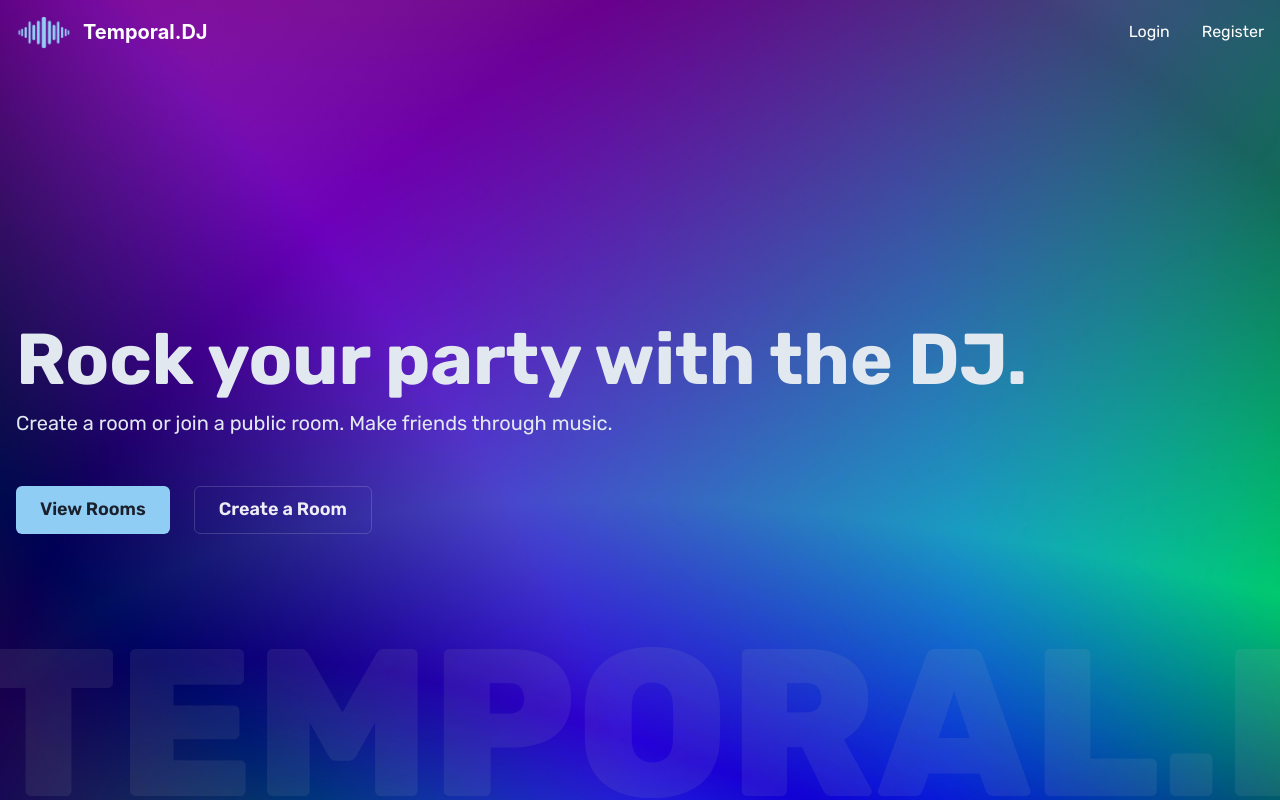
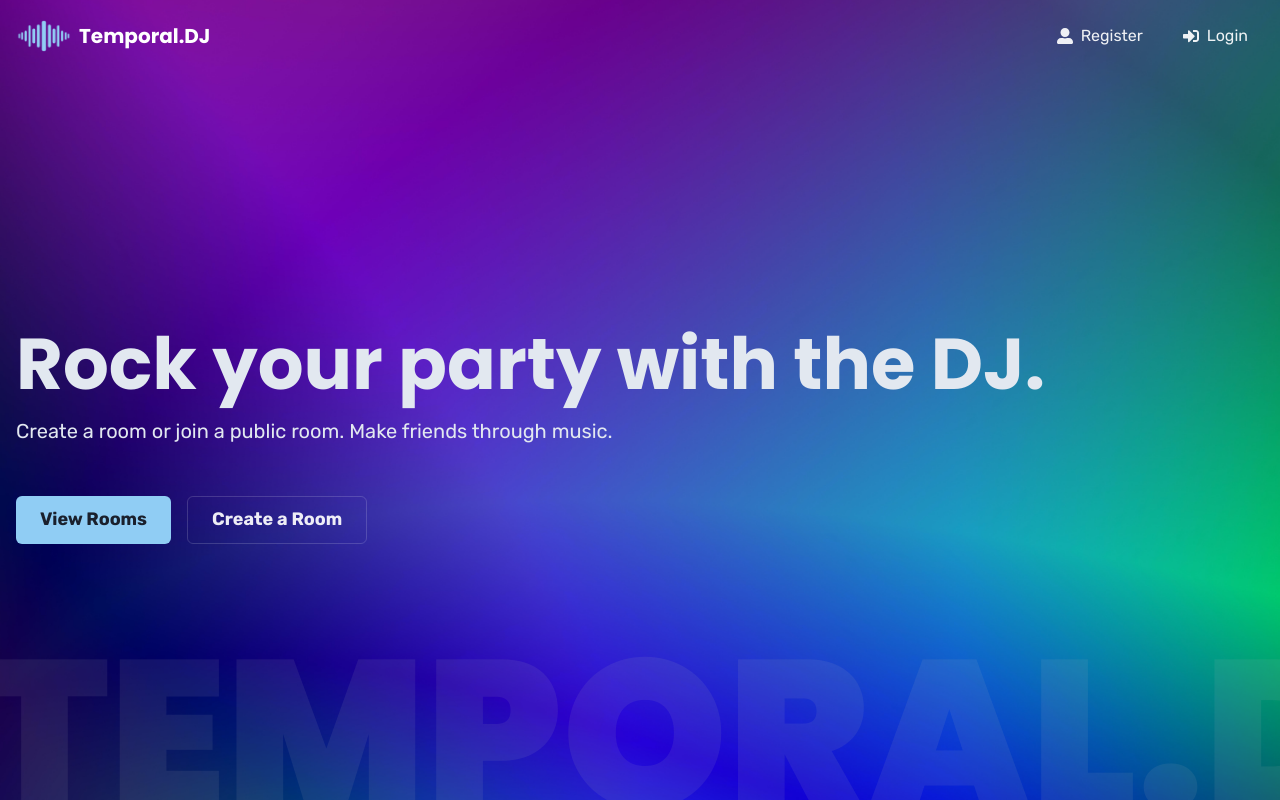
Before and after one commit to thedevyansh/groowe, a React (Create React App) app in the folder frontend/: page / in a window 1280 px wide. Built offline with nearby package versions, Linux system fonts and the light colour scheme; no server answers.

Commit message:
Tweak UI

```diff
--- a/frontend/package.json
+++ b/frontend/package.json
@@ -8,6 +8,7 @@
     "@chakra-ui/react": "^1.6.0",
     "@emotion/react": "^11.1.5",
     "@emotion/styled": "^11.3.0",
+    "@fontsource/poppins": "^4.5.0",
     "@fontsource/rubik": "^4.5.0",
     "@reduxjs/toolkit": "^1.5.1",
     "@testing-library/jest-dom": "^5.16.1",
--- a/frontend/src/components/ChatBox/index.js
+++ b/frontend/src/components/ChatBox/index.js
@@ -45,7 +45,7 @@ function ChatBox() {
     reset,
   } = useForm();
   const [messages, setMessages] = useState(initMessages);
-  const [isOpen, setIsOpen] = useState(false);
+  const [isOpen, setIsOpen] = useState(true);
   const toast = useToast();
 
   useEffect(() => {
--- a/frontend/src/components/Header/sections/LeftMenu.js
+++ b/frontend/src/components/Header/sections/LeftMenu.js
@@ -1,16 +1,13 @@
 import React from 'react';
-import { Heading, Flex, Image, theme as base } from '@chakra-ui/react';
+import { Heading, Flex, Image } from '@chakra-ui/react';
 import { Link } from 'react-router-dom';
 import logo from './temporalDjLogo.png';
 
 function LeftMenu() {
   return (
     <Flex align='center'>
-      <Image src={logo} alt='Temporal.DJ Logo' w='55px' mr={3} />
-      <Heading
-        as='h1'
-        size='md'
-        style={{ fontFamily: `${base.fonts?.heading}` }}>
+      <Image src={logo} alt='Temporal.DJ Logo' w='55px' mr={2} />
+      <Heading as='h1' size='md'>
         <Link to='/'>Temporal.DJ</Link>
       </Heading>
     </Flex>
--- a/frontend/src/components/Header/sections/UserIcon.js
+++ b/frontend/src/components/Header/sections/UserIcon.js
@@ -1,6 +1,7 @@
 import React from 'react';
-import { Avatar, MenuButton, HStack, Text } from '@chakra-ui/react';
+import { Avatar, MenuButton, HStack, Button } from '@chakra-ui/react';
 import { Link } from 'react-router-dom';
+import {FaSignInAlt, FaUserAlt} from 'react-icons/fa'
 
 const UserIcon = ({ isLoaded, isAuth, image }) => {
   if (!isLoaded) {
@@ -13,12 +14,16 @@ const UserIcon = ({ isLoaded, isAuth, image }) => {
     );
   } else {
     return (
-      <HStack spacing={8}>
+      <HStack>
+        <Link to='/register'>
+          <Button leftIcon={<FaUserAlt />} variant='ghost' fontWeight='10px'>
+            Register
+          </Button>
+        </Link>
         <Link to='/login'>
-          <Text colorScheme='blue'>Login</Text>
-        </Link>
-        <Link to='/register'>
-          <Text colorScheme='blue'>Register</Text>
+          <Button leftIcon={<FaSignInAlt />} variant='ghost' fontWeight='10px'>
+            Login
+          </Button>
         </Link>
       </HStack>
     );
--- a/frontend/src/components/Header/sections/UserMenu.js
+++ b/frontend/src/components/Header/sections/UserMenu.js
@@ -8,7 +8,8 @@ import {
   MenuGroup,
   MenuDivider,
 } from '@chakra-ui/react';
-import { SettingsIcon, LockIcon } from '@chakra-ui/icons';
+import { SettingsIcon } from '@chakra-ui/icons';
+import { FaSignOutAlt } from 'react-icons/fa';
 import { Link } from 'react-router-dom';
 
 function UserMenu({ isAuth, username }) {
@@ -28,7 +29,7 @@ function UserMenu({ isAuth, username }) {
             </Link>
           </MenuGroup>
           <MenuDivider />
-          <MenuItem icon={<LockIcon />} onClick={handleLogout}>
+          <MenuItem icon={<FaSignOutAlt />} onClick={handleLogout}>
             Logout
           </MenuItem>
         </MenuList>
--- a/frontend/src/components/RoomInfo/index.js
+++ b/frontend/src/components/RoomInfo/index.js
@@ -3,17 +3,55 @@ import {
   Box,
   Flex,
   Text,
+  Menu,
+  MenuButton,
+  MenuList,
+  MenuItem,
+  useToast,
 } from '@chakra-ui/react';
+import { FaChevronCircleDown, FaRegCopy } from 'react-icons/fa';
 
 export default function Simple() {
   const { data } = useSelector(state => state.currentRoom);
+  const toast = useToast();
+
+  const handleCopy = () => {
+    if (navigator && navigator.clipboard && navigator.clipboard.writeText) {
+      toast({
+        title: 'Copied to clipboard',
+        status: 'info',
+        duration: '2000',
+        position: 'top',
+      });
+
+      return navigator.clipboard.writeText(window.location.href);
+    }
+
+    toast({
+      title: 'Error copying to clipboard',
+      status: 'error',
+      duration: '2000',
+      position: 'top',
+    });
+  };
+
   return (
     <>
       <Box bg='rgba(12, 22, 45, 0.5)' px={4}>
-        <Flex h={8} alignItems={'center'} justifyContent={'center'}>
+        <Flex h={8} alignItems='center' justifyContent='space-between'>
           <Text size='sm' color='gray.400' isTruncated>
             Welcome to {data.name}
           </Text>
+          <Menu>
+            <MenuButton>
+              <FaChevronCircleDown />
+            </MenuButton>
+            <MenuList>
+              <MenuItem icon={<FaRegCopy />} onClick={handleCopy}>
+                Copy room link
+              </MenuItem>
+            </MenuList>
+          </Menu>
         </Flex>
       </Box>
     </>
--- a/frontend/src/pages/Home/index.js
+++ b/frontend/src/pages/Home/index.js
@@ -16,15 +16,16 @@ import CreateRoomModal from '../../components/CreateRoomModal';
 const HorizontalHeading = styled.div`
   z-index: -1;
   color: #B8B8B8 !important;
-  font-weight: 800;
+  font-weight: 900;
   font-size: 210px;
+  font-family: Poppins;
   line-height: 210px;
   mix-blend-mode: overlay;
   overflow: hidden;
   opacity: 0.1;
   position: fixed;
   left: -20px;
-  bottom: -30px;
+  bottom: -40px;
   padding: 0;
   margin: 0;
   pointer-events: none;
@@ -68,10 +69,10 @@ export default function Home({ history, user }) {
         <Heading as='h1' size='4xl'>
         Rock your party with the DJ.
         </Heading>
-        <Text fontSize='xl' mt='12px'>
+        <Text fontSize='xl' mt='16px'>
           Create a room or join a public room. Make friends through music.
         </Text>
-        <ButtonGroup variant='outline' spacing='6' mt='48px'>
+        <ButtonGroup variant='outline' spacing='4' mt='50px'>
           <Link to='/rooms'>
             <Button colorScheme='blue' variant='solid' size='lg'>
               View Rooms
--- a/frontend/src/pages/Login/index.js
+++ b/frontend/src/pages/Login/index.js
@@ -63,7 +63,7 @@ function Login() {
       </Helmet>
       <Box maxW='md' mx='auto' py='5%'>
         <Heading textAlign='center' size='lg' padding='1rem'>
-          Login to resume fun.
+          Login to resume fun
         </Heading>
         <Box py='6' px={{ base: '4', md: '10' }}>
           <form onSubmit={handleSubmit(onSubmit)}>
--- a/frontend/src/pages/Register/index.js
+++ b/frontend/src/pages/Register/index.js
@@ -84,7 +84,7 @@ function Register() {
       </Helmet>
       <Box maxW='md' mx='auto' py='5%'>
         <Heading textAlign='center' size='lg' padding='1rem'>
-          Let's get you set up.
+          Let's get you set up
         </Heading>
         <Box py='6' px={{ base: '4', md: '10' }}>
           <form onSubmit={handleSubmit(onSubmit)}>
--- a/frontend/src/theme.js
+++ b/frontend/src/theme.js
@@ -4,7 +4,7 @@ export const config = {
   initialColorMode: 'dark',
   useSystemColorMode: false,
   fonts: {
-    heading: `Rubik, ${base.fonts?.heading}`,
+    heading: `Poppins, ${base.fonts?.heading}`,
     body: `Rubik, ${base.fonts?.body}`,
   },
   styles: {
```
Also changed, not shown: frontend/src/App.js (+4 -7 lines), 1 other file (tests, documents, lock files or other folders).
